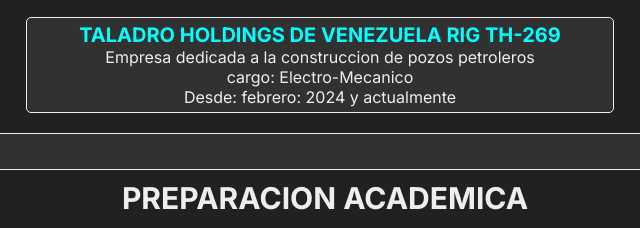
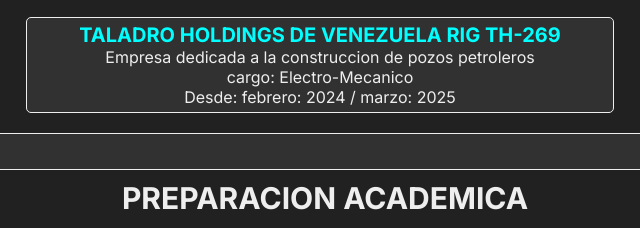
Before and after one commit to zionMain/Tecnico-de-Top-Drive-Jose-Gonzalez, a plain HTML site: page index.html in a window 1280 px wide. Shown: the part 1720-1948 px from the top of the page, 320-960 px from the left. Drawn offline with Linux system fonts and the light colour scheme.

Commit message:
Update index.html

```diff
--- a/index.html
+++ b/index.html
@@ -120,7 +120,7 @@
                 <h3 id="empresa">TALADRO HOLDINGS DE VENEZUELA RIG TH-269</h3>
                 <p id="enunciado">Empresa dedicada a la construccion de pozos petroleros</p>
                 <p id="cargo">cargo: Electro-Mecanico</p>
-                <p id="fecha">Desde: febrero: 2024 y actualmente</p>
+                <p id="fecha">Desde: febrero: 2024 / marzo: 2025</p>
             </div>
 
             </div>
```
